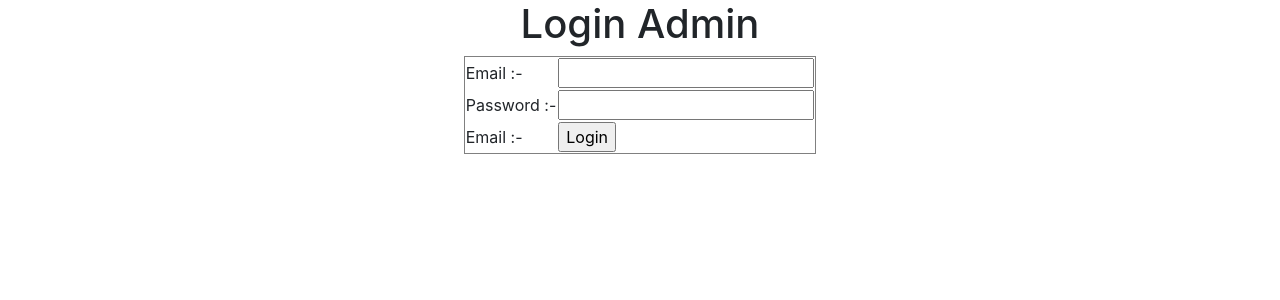
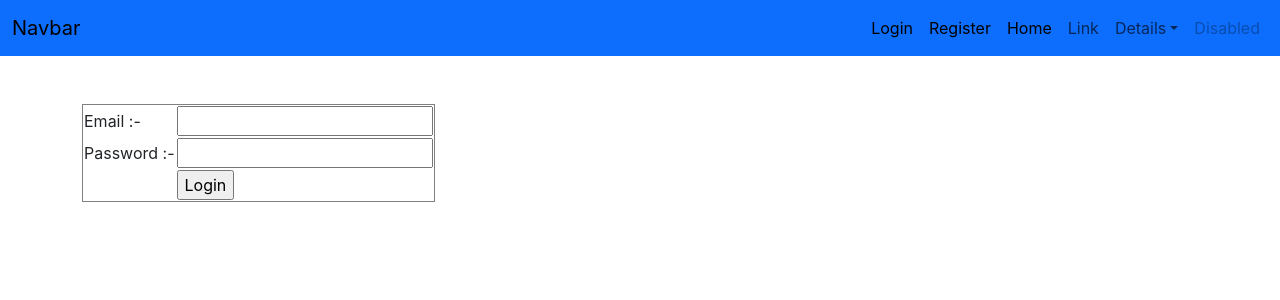
Before and after one commit to rwn3developer/rw4-finalproject-11AM, a React (Create React App) app: page / in a window 1280 px wide. Shown: the top 300 px of the page. Built offline with nearby package versions, Linux system fonts and the light colour scheme.

Commit message:
login-system-complete-without-usecontext

```diff
--- a/src/pages/Header.jsx
+++ b/src/pages/Header.jsx
@@ -1,10 +1,81 @@
-import React from 'react'
+import React, { useEffect, useState } from 'react'
+import { Link } from 'react-router-dom'
+import { ToastContainer,toast } from 'react-toastify';
+import 'react-toastify/dist/ReactToastify.css';
 
 function Header() {
+
+  const [islogin, setLogin] = useState({});
+
+  const logout = () => {
+     localStorage.removeItem('userLogin');
+     toast.success("User successfully Logout")
+  }
+
+  useEffect(() => {
+    let user = JSON.parse(localStorage.getItem('userLogin'))
+    setLogin(user)
+  }, [])
+
   return (
-    <div>
-        <h1>Ecommerce App</h1>
-    </div>
+    <nav className="navbar navbar-expand-lg bg-primary">
+      <div className="container-fluid">
+        <a className="navbar-brand" href="#">Navbar</a>
+        <button className="navbar-toggler" type="button" data-bs-toggle="collapse" data-bs-target="#navbarSupportedContent" aria-controls="navbarSupportedContent" aria-expanded="false" aria-label="Toggle navigation">
+          <span className="navbar-toggler-icon" />
+        </button>
+        <div className="collapse navbar-collapse" id="navbarSupportedContent">
+          <ul className="navbar-nav ms-auto mb-2 mb-lg-0">
+
+
+            {
+              (!islogin) ? (<>
+                <li className="nav-item">
+                  <Link to={`/`} className="nav-link active" aria-current="page">Login</Link>
+                </li>
+                <li className="nav-item">
+                  <Link to={`/register`} className="nav-link active" aria-current="page">Register</Link>
+                </li>
+              </>) : (
+                <li className="nav-item">
+                  <Link onClick={ () => logout() } className="nav-link active btn btn-danger btn-sm text-white" aria-current="page">Logout</Link>
+                </li>
+              )
+            }
+
+
+
+
+
+
+
+            <li className="nav-item">
+              <a className="nav-link active" aria-current="page" href="#">Home</a>
+            </li>
+            <li className="nav-item">
+              <a className="nav-link" href="#">Link</a>
+            </li>
+            <li className="nav-item dropdown">
+              <a className="nav-link dropdown-toggle" href="#" role="button" data-bs-toggle="dropdown" aria-expanded="false">
+                Details
+              </a>
+              <ul className="dropdown-menu">
+                <li><a className="dropdown-item" href="#">Name :- {islogin?.name}</a></li>
+                <li><a className="dropdown-item" href="#">Email :- {islogin?.email}</a></li>
+                <li><hr className="dropdown-divider" /></li>
+                <li><a className="dropdown-item" href="#">Something else here</a></li>
+              </ul>
+            </li>
+            <li className="nav-item">
+              <a className="nav-link disabled" aria-disabled="true">Disabled</a>
+            </li>
+          </ul>
+
+        </div>
+      </div>
+      <ToastContainer />
+    </nav>
+
   )
 }
 
--- a/src/pages/Login.jsx
+++ b/src/pages/Login.jsx
@@ -1,52 +1,58 @@
 import axios from 'axios';
 import React, { useState } from 'react'
-import { ToastContainer,toast } from 'react-toastify';
+import { ToastContainer, toast } from 'react-toastify';
 import 'react-toastify/dist/ReactToastify.css';
+import Header from './Header';
 
 const Login = () => {
     // let URL = `http://localhost:8000/users`;
-    const [email,setEmail] = useState("");
-    const [password,setPassword] = useState("");
+    const [email, setEmail] = useState("");
+    const [password, setPassword] = useState("");
 
-    const handleSubmit = async(e) => {
+    const handleSubmit = async (e) => {
         e.preventDefault();
-        try{
-            console.log(email,password);
-            let {data} = await axios.get(`http://localhost:8000/users/?email=${email}&password=${password}`);
-            if(data.length > 0){
+        try {
+            let { data } = await axios.get(`http://localhost:8000/users/?email=${email}&password=${password}`);
+            if (data.length > 0) {
+                localStorage.setItem('userLogin',JSON.stringify(data[0]));
                 toast.success("User successfully Login")
-            }else{
+            } else {
                 toast.error("User not Login plese check valid email and password")
             }
-
-
-        }catch(err){
+        } catch (err) {
             console.log(err);
             return false;
         }
     }
 
     return (
-    <center>
-        <h1>Login Admin</h1>
+        <>
+            <Header />
+            <div className='container'>
+                <div className='row mt-5'>
+                <div className='col-lg-9'>
                     <form onSubmit={handleSubmit}>
                         <table border={1}>
                             <tr>
                                 <td>Email :- </td>
-                    <td><input type="text" onChange={ (e) => setEmail(e.target.value) } value={email}/></td>
+                                <td><input type="text" onChange={(e) => setEmail(e.target.value)} value={email} /></td>
                             </tr>
                             <tr>
                                 <td>Password :- </td>
-                    <td><input type="text" onChange={ (e) => setPassword(e.target.value) } value={password}/></td>
+                                <td><input type="text" onChange={(e) => setPassword(e.target.value)} value={password} /></td>
                             </tr>
                             <tr>
-                    <td>Email :- </td>
-                    <td><input type="submit" value="Login"/></td>
+                                <td></td>
+                                <td><input type="submit" value="Login" /></td>
                             </tr>
                         </table>
                     </form>
-        <ToastContainer/>
-    </center>
+                </div>
+                </div>
+            </div>
+            <ToastContainer />
+        </>
+
     )
 }
 
--- a/src/pages/Register.jsx
+++ b/src/pages/Register.jsx
@@ -1,30 +1,31 @@
 import axios from 'axios';
 import React, { useState } from 'react'
 import { useNavigate } from 'react-router-dom';
+import Header from './Header';
 
 const Register = () => {
     const navigate = useNavigate();
     let URL = `http://localhost:8000/users`;
-    const [name,setName] = useState("");
-    const [email,setEmail] = useState("");
-    const [password,setPassword] = useState("");
+    const [name, setName] = useState("");
+    const [email, setEmail] = useState("");
+    const [password, setPassword] = useState("");
 
 
-    const handleSubmit = async(e) => {
+    const handleSubmit = async (e) => {
         e.preventDefault();
-        try{
-            let rec = await axios.post(`${URL}`,{
-                name : name,
-                email : email,
-                password : password,
-                role : "user"
+        try {
+            let rec = await axios.post(`${URL}`, {
+                name: name,
+                email: email,
+                password: password,
+                role: "user"
             });
             alert("User successfully insert");
             setName("");
             setEmail("");
             setPassword("");
             navigate(`/`);
-        }catch(err){
+        } catch (err) {
             console.log(err);
             return false;
         }
@@ -32,29 +33,33 @@ const Register = () => {
     }
 
     return (
-    <center>
-        <h1>Register Admin</h1>
+        <>
+            <Header />
+            <div className="container">
+                <div className="row mt-5">
                     <form onSubmit={handleSubmit}>
                         <table border={1}>
                             <tr>
                                 <td>Name :- </td>
-                    <td><input type="text" onChange={ (e) => setName(e.target.value) } value={name}/></td>
+                                <td><input type="text" onChange={(e) => setName(e.target.value)} value={name} /></td>
                             </tr>
                             <tr>
                                 <td>Email :- </td>
-                    <td><input type="text" onChange={ (e) => setEmail(e.target.value) } value={email}/></td>
+                                <td><input type="text" onChange={(e) => setEmail(e.target.value)} value={email} /></td>
                             </tr>
                             <tr>
                                 <td>Password :- </td>
-                    <td><input type="text" onChange={ (e) => setPassword(e.target.value) } value={password}/></td>
+                                <td><input type="text" onChange={(e) => setPassword(e.target.value)} value={password} /></td>
                             </tr>
                             <tr>
                                 <td></td>
-                    <td><input type="submit" value="Login"/></td>
+                                <td><input type="submit" value="Login" /></td>
                             </tr>
                         </table>
                     </form>
-    </center>
+                </div>
+            </div>
+        </>
     )
 }
 
```
Lines whose indentation alone changed are shown as unchanged.
